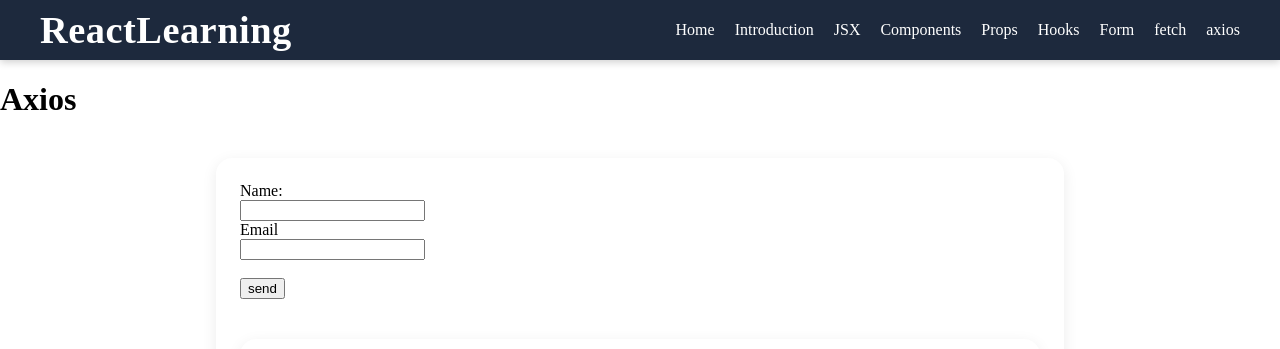
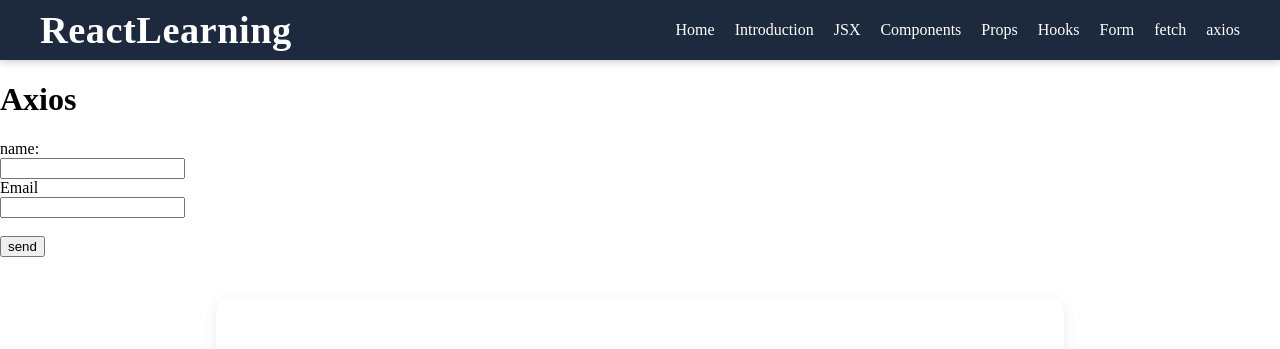
Before and after one commit to Ramsan-code/react-learning, a React (Vite) app: page /axios in a window 1280 px wide. Shown: the top 349 px of the page. Built offline with nearby package versions, Linux system fonts and the light colour scheme; no server answers.

Commit message:
POST data is working

```diff
--- a/src/componensts/axios/FetchData.jsx
+++ b/src/componensts/axios/FetchData.jsx
@@ -18,7 +18,8 @@ function FetchData() {
   const getUsers = async () => {
     try {
       const response = await axios.get(
-        "https://express-mongo-connection-sigma.vercel.app/api/users",formData
+        "https://express-mongo-connection-sigma.vercel.app/api/users",
+        formData
       );
       const userData = response.data.users;
       console.log(userData);
@@ -46,7 +47,7 @@ function FetchData() {
   return (
     <>
       <div className="content-container">
-        <form onSubmit={handleSubmit}>
+        {/* <form onSubmit={handleSubmit}>
           <label htmlFor="name">Name:</label>
           <br />
           <input
@@ -69,7 +70,7 @@ function FetchData() {
           <br />
           <br />
           <input type="submit" value="send" />
-        </form>
+        </form> */}
 
         <div className="content-container">
           <h1>FetchData</h1>
--- a/src/componensts/axios/PostData.jsx
+++ b/src/componensts/axios/PostData.jsx
@@ -1,9 +1,70 @@
-import React from "react";
+import React, { useEffect, useState } from "react";
+import "../../styles/Form.css";
+import axios from "axios";
 
 function PostData() {
+  const defaultValues = {
+    name: "",
+    email: "",
+    isActive: true,
+  };
+
+  useEffect(() => {
+    postUsers();
+  }, []);
+
+  const [formData, setFormData] = useState(defaultValues);
+
+  const postUsers = async () => {};
+  const handleChange = (e) => {
+    const { name, value, type, checked } = e.target;
+    setFormData((prev) => ({
+      ...prev,
+      [name]: type === "checkbox" ? checked : value,
+    }));
+  };
+
+  const handleSubmit = async (e) => {
+    e.preventDefault();
+    try {
+      const response = await axios.post(
+        "https://express-mongo-connection-sigma.vercel.app/api/users",
+        formData
+      );
+      console.log(response.data);
+      alert("User created successfully");
+      setFormData(defaultValues);
+    } catch (error) {
+      console.log(error);
+    }
+  };
+
   return (
     <>
-      <div>PostData</div>
+      <form onSubmit={handleSubmit}>
+        <label htmlFor="name"> name:</label>
+        <br />
+        <input
+          type="text"
+          id="name"
+          name="name"
+          value={formData.name}
+          onChange={handleChange}
+        />
+        <br />
+        <label htmlFor="email">Email</label>
+        <br />
+        <input
+          type="email"
+          id="email"
+          name="email"
+          value={formData.email}
+          onChange={handleChange}
+        />
+        <br />
+        <br />
+        <input type="submit" value="send" />
+      </form>
     </>
   );
 }
--- a/src/pages/Axios.jsx
+++ b/src/pages/Axios.jsx
@@ -7,8 +7,8 @@ function Axios() {
     <>
       <div>
         <h1>Axios</h1>
+        <PostData />
         <FetchData />
-        {/* <PostData /> */}
       </div>
     </>
   );
```
